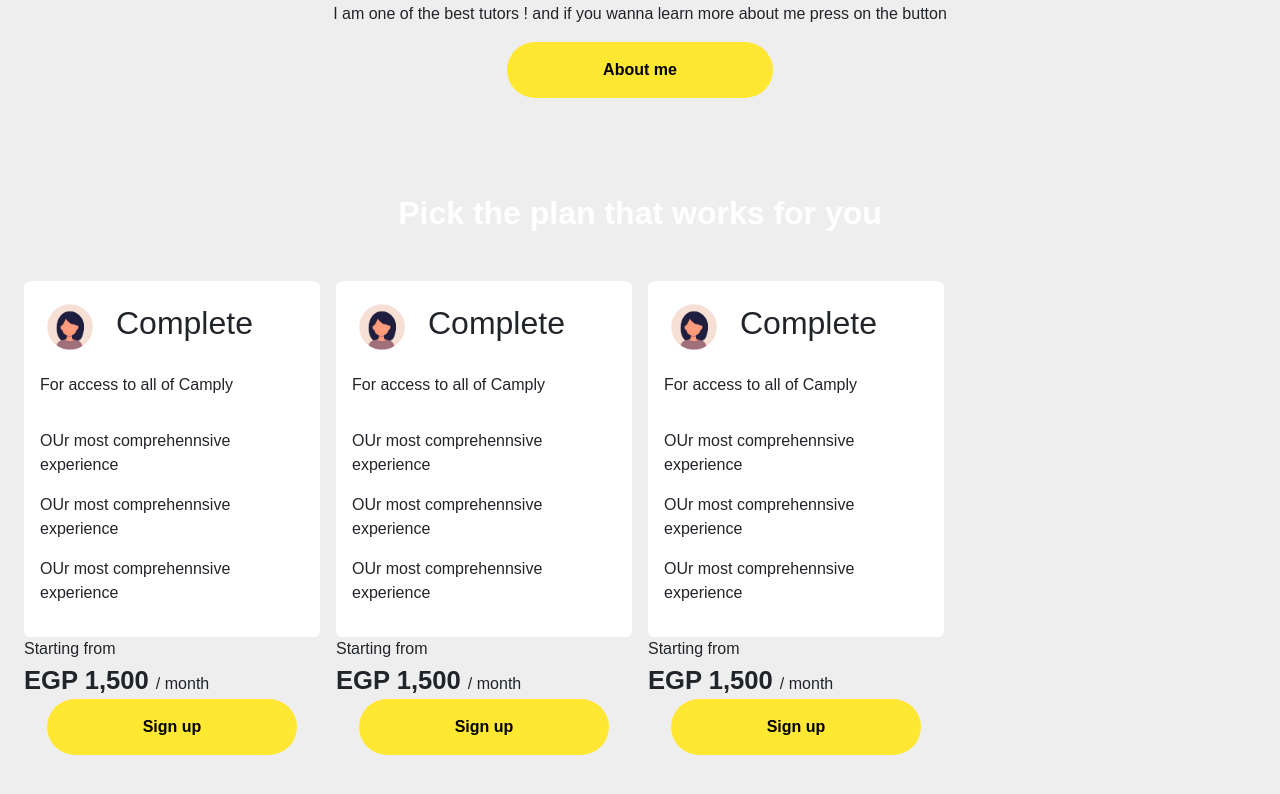
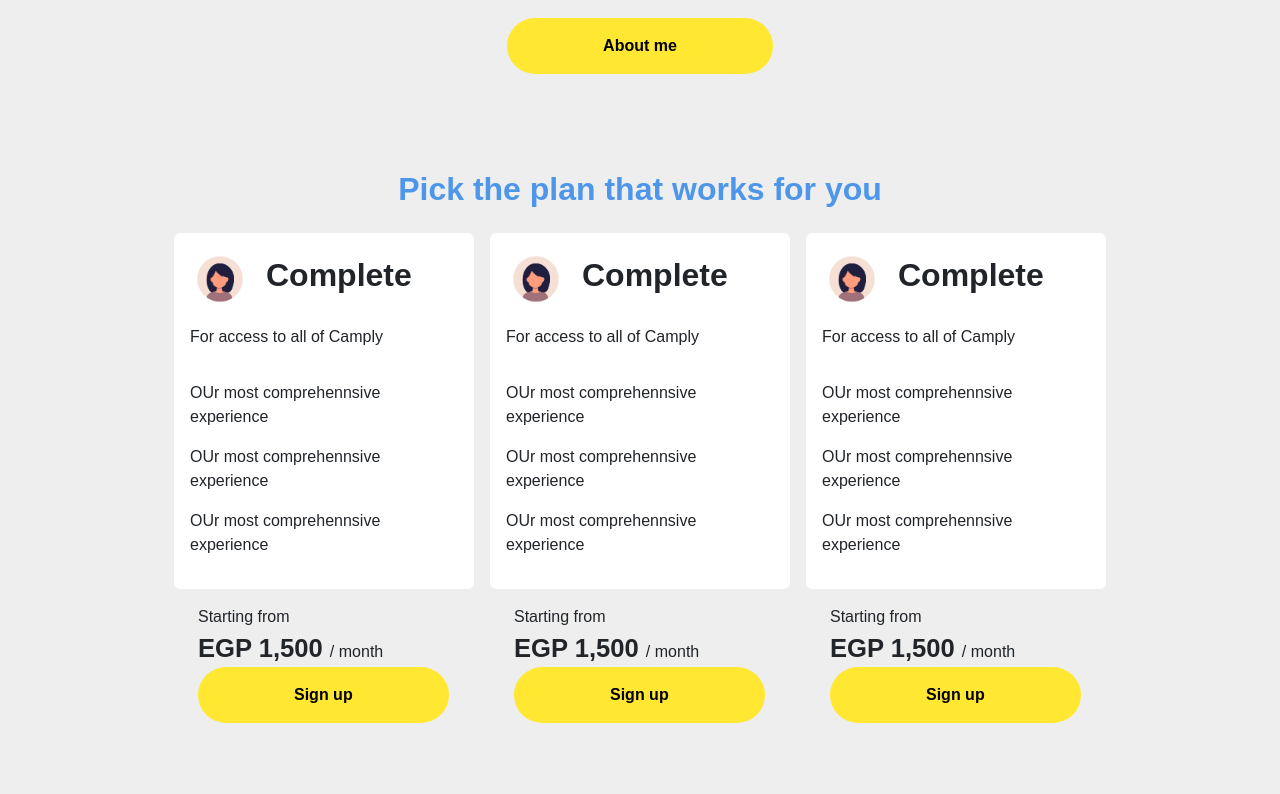
Before and after one commit to tariq7299/ArabicApp, a React (Vite) app: page / in a window 1280 px wide. Shown: the part 932-1726 px from the top of the page. Built offline with nearby package versions, Linux system fonts and the light colour scheme; a web font is replaced by a local one.

Commit message:
- Styling subscription plans section

```diff
--- a/src/components/HeroSection/HeroSection.scss
+++ b/src/components/HeroSection/HeroSection.scss
@@ -4,4 +4,5 @@
     padding-top: 7rem;
     background-color: $primary-color;
     height: 100lvh;
+    text-align: center;
 }
--- a/src/components/LearnAboutTutorSection/LearnAboutTutorSection.scss
+++ b/src/components/LearnAboutTutorSection/LearnAboutTutorSection.scss
@@ -1,4 +1,5 @@
 @import './../../variables';
 
 .learn-about-tutor-container {
+    text-align: center;
 }
--- a/src/components/SubscriptionPlansSection/SubscriptionPlansSection.jsx
+++ b/src/components/SubscriptionPlansSection/SubscriptionPlansSection.jsx
@@ -7,7 +7,7 @@ function SubscriptionPlansSection() {
     return (
 
         <div className="subscription-plans-section-container section-gap">
-            <MyTitle text="Pick the plan that works for you" textColor="secondary-font-color"></MyTitle>
+            <MyTitle text="Pick the plan that works for you" textColor="primary-color"></MyTitle>
 
         <div className="subscription-plans-wrapper">
                 <SubscriptionPlan></SubscriptionPlan>
--- a/src/components/SubscriptionPlansSection/SubscriptionPlansSection.scss
+++ b/src/components/SubscriptionPlansSection/SubscriptionPlansSection.scss
@@ -5,11 +5,13 @@
     display: grid;
     grid-template-columns: minmax(150px, 300px);
     gap: 1rem;
+    justify-content: center;
+
 }
 
 /* For screens 992px and larger (desktops) */
 @media (min-width: 992px) {
     .subscription-plans-wrapper {
-        grid-template-columns: repeat(auto-fill, minmax(250px, 1fr));
+        grid-template-columns: repeat(auto-fit, minmax(150px, 300px));
     }
 }
--- a/src/components/common/MyButton/MyButton.scss
+++ b/src/components/common/MyButton/MyButton.scss
@@ -1,7 +1,7 @@
 @import './../../../_variables.scss';
 
 .button-container {
-    text-align: center;
+    // text-align: center;
 }
 .section-action-button {
     padding: 1rem 6rem;
--- a/src/components/common/MyTitle/MyTitle.scss
+++ b/src/components/common/MyTitle/MyTitle.scss
@@ -4,5 +4,5 @@
     font-weight: 600;
     font-size: 32px;
     text-align: center;
-    padding: 0 0 2.5rem 0;
+    padding: 0 0 1rem 0;
 }
--- a/src/components/common/SubscriptionPlan/SubscriptionPlan.jsx
+++ b/src/components/common/SubscriptionPlan/SubscriptionPlan.jsx
@@ -9,8 +9,12 @@ function SubscriptionPlan() {
 
         <div className="subscription-plan-wrapper">
             <SubscriptionPlanCard></SubscriptionPlanCard>
+        <div className="price-button-wrapper">
+
             <SubscriptionPlanPrice></SubscriptionPlanPrice>
             <MyButton text="Sign up" buttonColor="secondary-color" textColor="primary-font-color"></MyButton>
+        </div>
+
         </div>
 
     )
--- a/src/components/common/SubscriptionPlan/SubscriptionPlan.scss
+++ b/src/components/common/SubscriptionPlan/SubscriptionPlan.scss
@@ -0,0 +1,3 @@
+.price-button-wrapper{
+    padding: 1rem 1.5rem;
+}
--- a/src/components/common/SubscriptionPlanCard/SubscriptionPlanCard.scss
+++ b/src/components/common/SubscriptionPlanCard/SubscriptionPlanCard.scss
@@ -22,19 +22,17 @@
 
 
     .img-plan-header-wrapper {
-        // flex: 1;
-        // flex-basis: 100%;
         width: 100%;
         display: flex;
         gap: 1rem;
         justify-content: start;
         align-items: center;
-    }
-
-    .benefits-wrapper {
-        // width: 100%;
+        h2 {
+            font-weight: 600;
+        }
     }
 
 
 
+
 }
--- a/src/components/common/SubscriptionPlanPrice/SubscriptionPlanPrice.jsx
+++ b/src/components/common/SubscriptionPlanPrice/SubscriptionPlanPrice.jsx
@@ -3,7 +3,7 @@ import "./SubscriptionPlanPrice.scss"
 function SubscriptionPlanPrice() {
     return (
 
-        <div className="subscription-plan-wrapper">
+        <div className="subscription-plan-price-wrapper">
          <p>Starting from</p>
          <p ><span className="price-amount">EGP 1,500 </span>/ month</p>
         </div>
--- a/src/components/common/SubscriptionPlanPrice/SubscriptionPlanPrice.scss
+++ b/src/components/common/SubscriptionPlanPrice/SubscriptionPlanPrice.scss
@@ -1,4 +1,5 @@
-.subscription-plan-wrapper{
+.subscription-plan-price-wrapper{
+    text-align: left;
     > * {
         margin: 0;
     }
```
Also changed, not shown: 2 other files (tests, documents, lock files or other folders).
